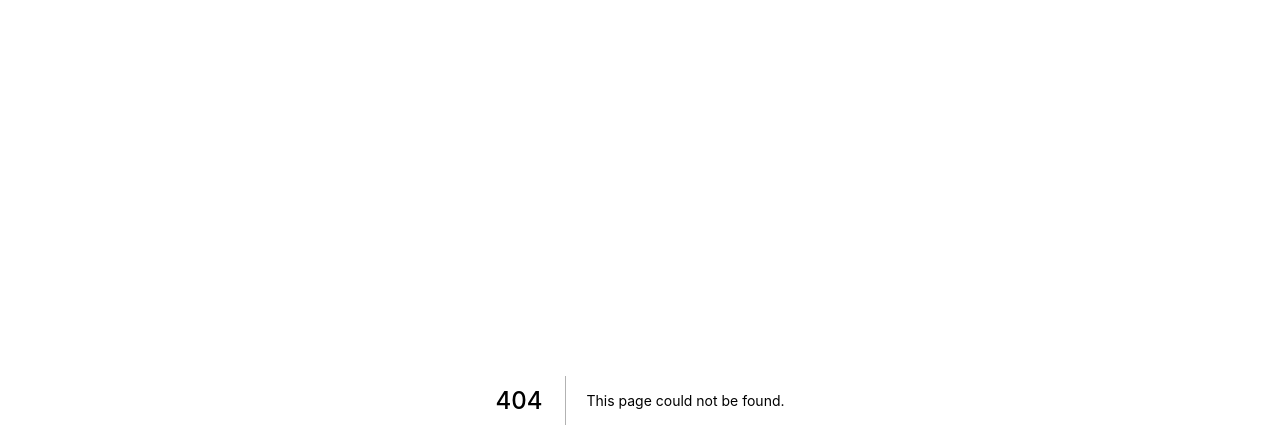
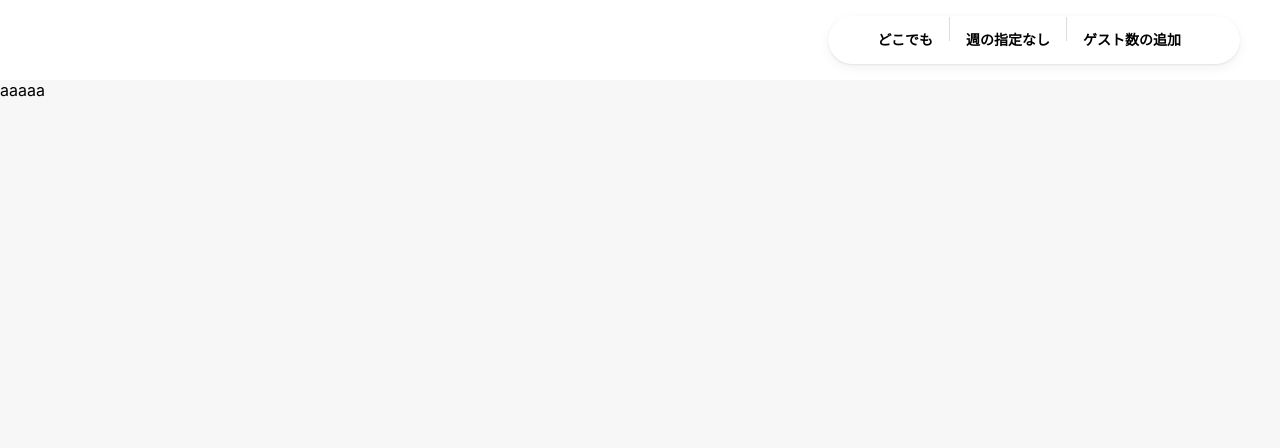
Before and after one commit to yuto-tech/MyMuseum, a Next.js app: page /airbnb in a window 1280 px wide. Before the commit this address had no page. Shown: the top 448 px of the page. Built offline with nearby package versions, Linux system fonts and the light colour scheme.

Commit message:
searchBarの追加

```diff
--- /dev/null
+++ b/src/components/Reproduction/airbnb/header/header.tsx
@@ -0,0 +1,150 @@
+import styled from '@emotion/styled';
+import React from 'react';
+
+export const Header = () => {
+  return (
+    <Box>
+      <Icon>
+        <Anchor href={'#'} aria-label='Airbnbのホームページ'>
+          <SVG></SVG>
+        </Anchor>
+      </Icon>
+      <SearchBar>
+        <Location>
+          <SomeWhere>どこでも</SomeWhere>
+        </Location>
+        <Span />
+        <Location>
+          <NoWeekSpecified>週の指定なし</NoWeekSpecified>
+        </Location>
+        <Span />
+        <Location>
+          <AddGuestCount>ゲスト数の追加</AddGuestCount>
+        </Location>
+      </SearchBar>
+    </Box>
+  );
+};
+
+const Box = styled.div`
+  display: flex;
+  justify-content: space-between;
+  align-items: center;
+  background-color: #fff;
+  width: 100%;
+  height: 80px;
+  position: sticky;
+  top: 0;
+  z-index: 10;
+  display: flex;
+
+  padding-inline-start: 40px;
+  padding-inline-end: 40px;
+`;
+
+//outline:noneを使ってフォーカス時の枠線を消す
+//アクセシビリティを考慮すると、ボタンには必ずフォーカスが当たるようにする
+
+const Anchor = styled.a`
+  text-decoration: none;
+  background-color: #fff;
+  vertical-align: middle;
+  height: 80px;
+  cursor: pointer;
+  display: block;
+  &:focus {
+    outline: none;
+  }
+
+  &:hover {
+    background-color: #ff385c;
+  }
+`;
+
+const Icon = styled.div`
+  flex: 1 0 140px;
+`;
+
+const SVG = styled.div`
+  width: 102px;
+  height: 30px;
+  display: block;
+`;
+
+const SearchBar = styled.div`
+  display: inline-flex;
+  min-width: 348px;
+  background-color: #fff;
+  flex: 0 1 auto;
+  padding: 0 24px;
+  text-align: center;
+  border: 1px solid #fff;
+  border-radius: 40px;
+  height: 48px;
+  text-decoration: none;
+  box-shadow: 0 1px 2px rgb(0 0 0 / 8%), 0 4px 12px rgb(0 0 0 / 5%);
+  transition: box-shadow 0.2s ease;
+`;
+
+const Span = styled.span`
+  background-color: #ddd;
+  flex: 0 0 1px;
+  height: 24px;
+  width: 10px;
+  line-height: 24px;
+`;
+
+const Location = styled.button`
+  background-color: transparent;
+  margin: 0 auto;
+  cursor: pointer;
+  padding: 0;
+  text-align: inherit;
+  border: 1px solid transparent;
+  border-radius: 4px;
+  margin: -1px;
+  &:first-of-type {
+    padding-left: 8px;
+    border-top-left-radius: inherit;
+    border-bottom-left-radius: inherit;
+  }
+`;
+
+const SomeWhere = styled.div`
+  font-size: 14px;
+  font-weight: 600;
+  line-height: 18px;
+  text-overflow: ellipsis;
+  white-space: nowrap; //この使い方は分からない
+  flex: 1 1 auto;
+  min-width: 80px;
+  overflow: hidden;
+  padding-inline-start: 16px;
+  padding-inline-end: 16px;
+`;
+
+const NoWeekSpecified = styled.div`
+  font-size: 14px;
+  font-weight: 600;
+  line-height: 18px;
+  text-overflow: ellipsis;
+  white-space: nowrap; //この使い方は分からない
+  flex: 1 1 auto;
+  min-width: 80px;
+  overflow: hidden;
+  padding-inline-start: 16px;
+  padding-inline-end: 16px;
+`;
+
+const AddGuestCount = styled.div`
+  font-size: 14px;
+  font-weight: 600;
+  line-height: 18px;
+  text-overflow: ellipsis;
+  white-space: nowrap; //この使い方は分からない
+  flex: 1 1 auto;
+  min-width: 80px;
+  overflow: hidden;
+  padding-inline-start: 16px;
+  padding-inline-end: 16px;
+`;
--- /dev/null
+++ b/src/components/Reproduction/airbnb/header/index.tsx
@@ -0,0 +1 @@
+export { Header } from './header';
--- /dev/null
+++ b/src/components/Reproduction/airbnb/index.tsx
@@ -0,0 +1 @@
+export { Template } from './template';
--- /dev/null
+++ b/src/components/Reproduction/airbnb/template.tsx
@@ -0,0 +1,18 @@
+import styled from '@emotion/styled';
+import React from 'react';
+import { Header } from './header';
+
+export const Template = () => {
+  return (
+    <Layout>
+      <Header />
+      aaaaa
+    </Layout>
+  );
+};
+
+const Layout = styled.div`
+  height: 200vh;
+  width: 100vw;
+  background-color: #f7f7f7;
+`;
--- /dev/null
+++ b/src/pages/airbnb.tsx
@@ -0,0 +1,8 @@
+import React from 'react';
+import { Template } from '../components/Reproduction/airbnb';
+
+const Airbnb = () => {
+  return <Template />;
+};
+
+export default Airbnb;
```
